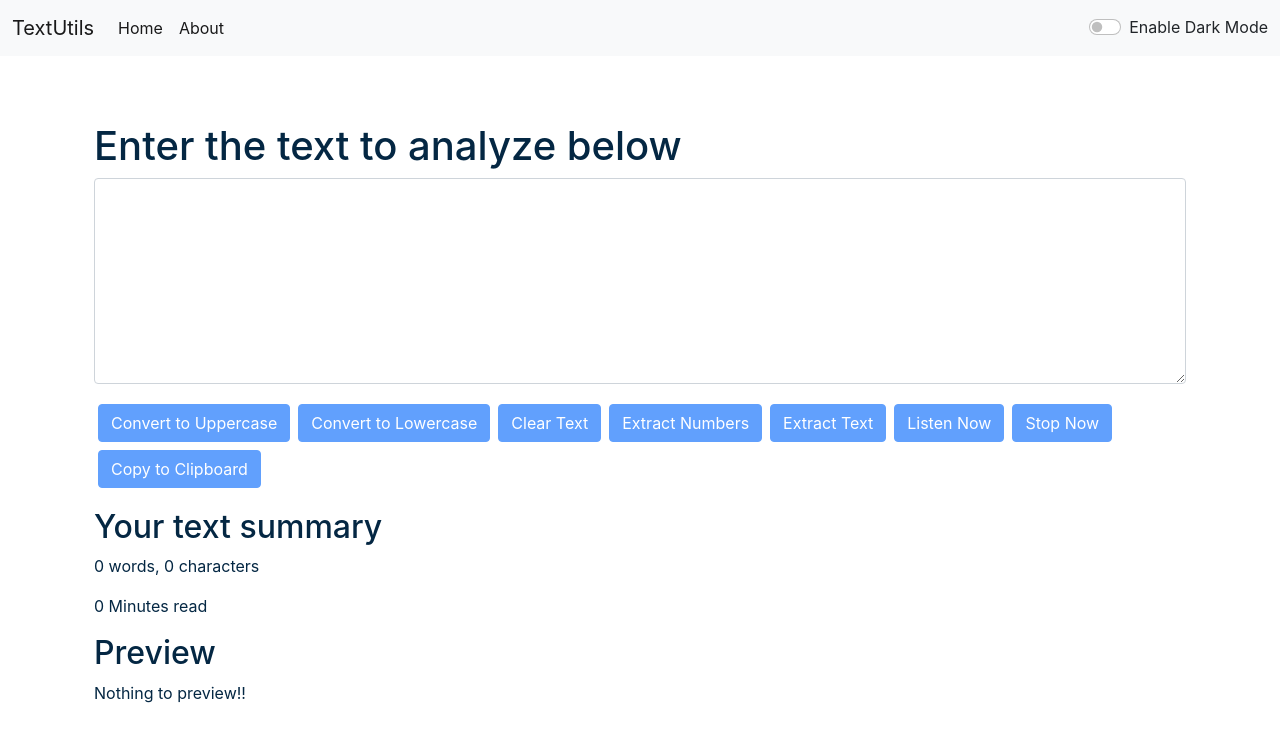
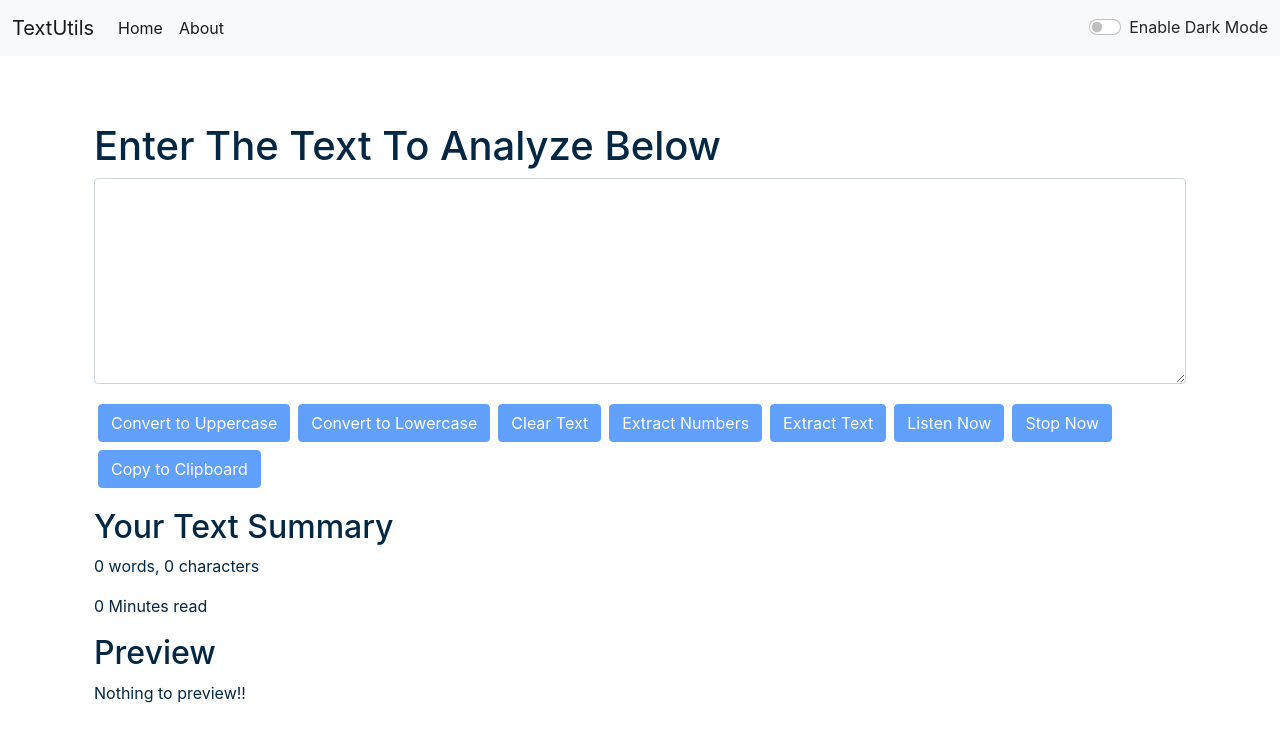
Before and after one commit to Susmita-Dey/TextUtils, a React (Create React App) app: page / in a window 1280 px wide. Shown: the top 742 px of the page. Built offline with nearby package versions, Linux system fonts and the light colour scheme; the HTML template or start-up script is replaced by a standard one.

Commit message:
fixed a typo

```diff
--- a/src/App.js
+++ b/src/App.js
@@ -69,7 +69,7 @@ function App() {
             element={
               <TextForm
                 showAlert={showAlert}
-                heading="Enter the text to analyze below"
+                heading="Enter The Text To Analyze Below"
                 mode={mode}
               />
             }
--- a/src/components/TextForm.js
+++ b/src/components/TextForm.js
@@ -1,4 +1,5 @@
 import React, { useState } from "react";
+import  '../App'
 
 export default function TextForm(props) {
   const handleUpClick = () => {
@@ -84,6 +85,8 @@ const handleNumExtract = () => {
           ></textarea>
         </div>
 
+
+
         <button
           disabled={text.length === 0}
           className="btn btn-primary mx-1 my-1"
@@ -148,7 +151,7 @@ const handleNumExtract = () => {
           color: props.mode === "dark" ? "white" : "#042743",
         }}
       >
-        <h2>Your text summary</h2>
+        <h2>Your Text Summary</h2>
         <p>
           {text.length > 0 ? text.trim().split(/\s+/).length : 0} words,{" "}
           {text.length} characters
```
